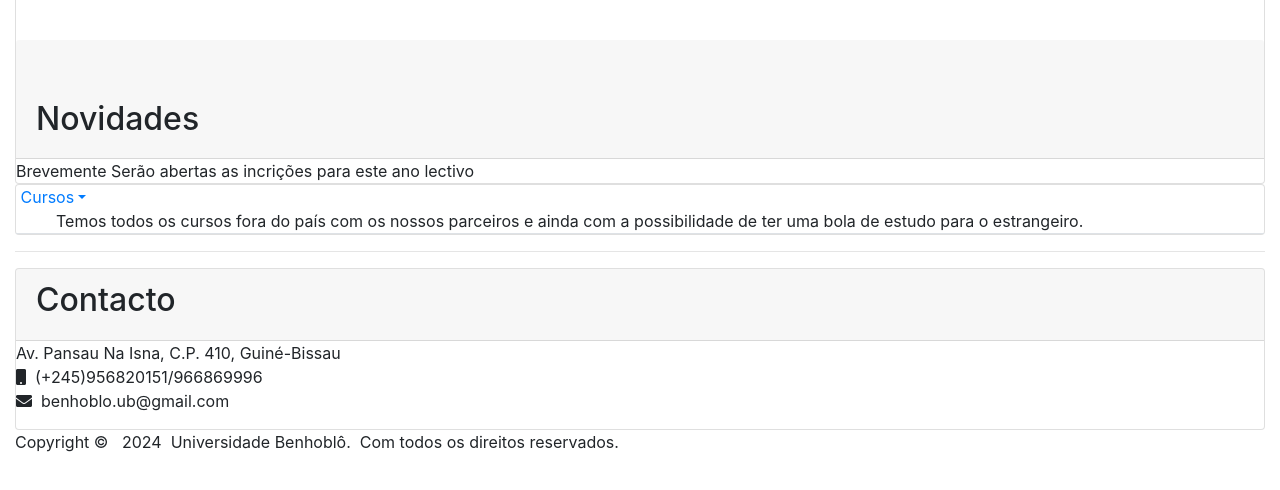
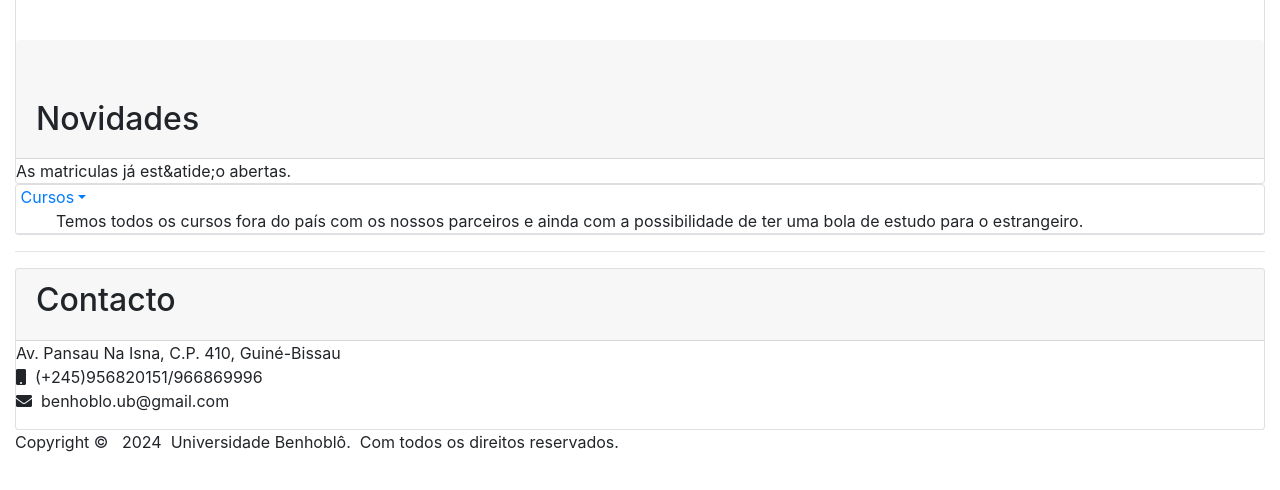
Before and after one commit to iemna/ubwebsite, a plain HTML site: page index.html in a window 1280 px wide. Shown: the part 90-580 px from the top of the page. Drawn offline with nearby package versions, Linux system fonts and the light colour scheme.

Commit message:
Update index.html

```diff
--- a/index.html
+++ b/index.html
@@ -57,7 +57,7 @@
                 </div>
                 <div class="card-block">
 
-                    Brevemente Ser&atilde;o abertas as incri&ccedil;&otilde;es para este ano lectivo
+                    As matriculas j&aacute; est&atide;o abertas.
 
                 </div>
             </div>
```
